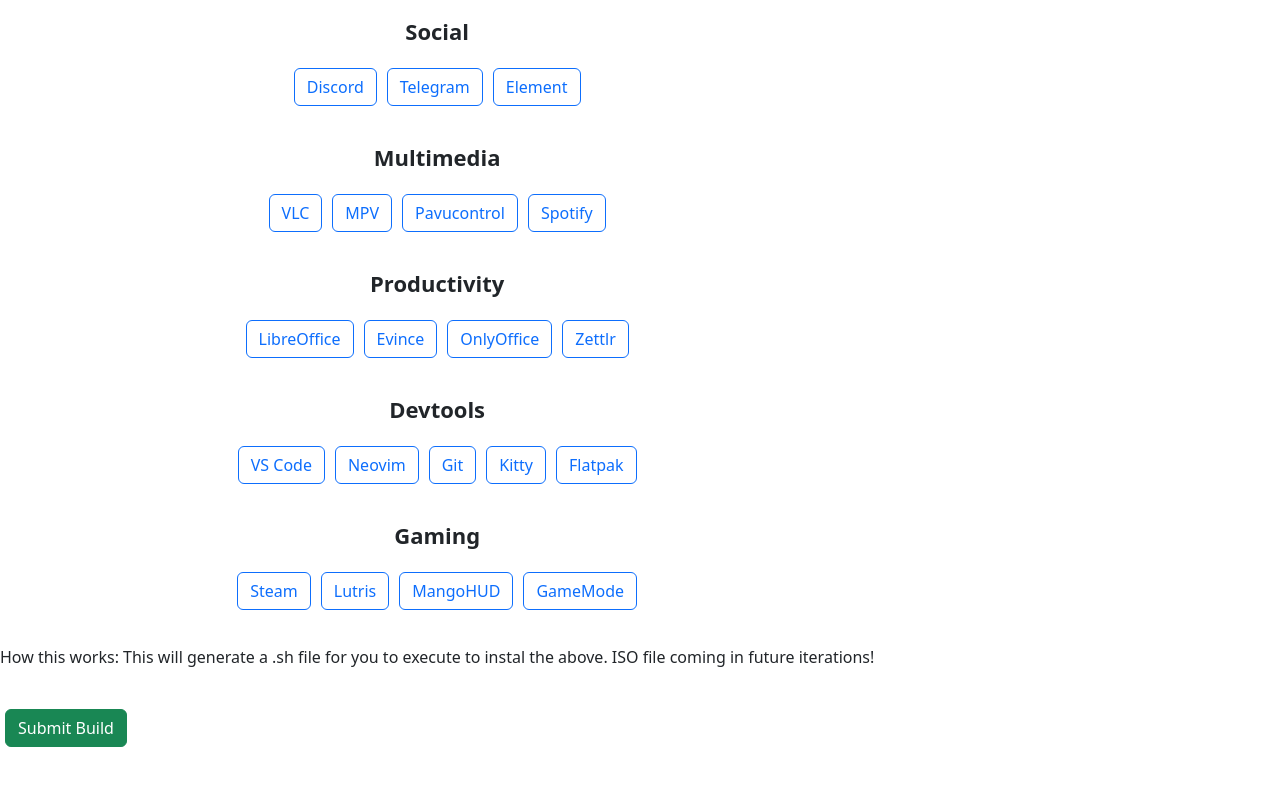
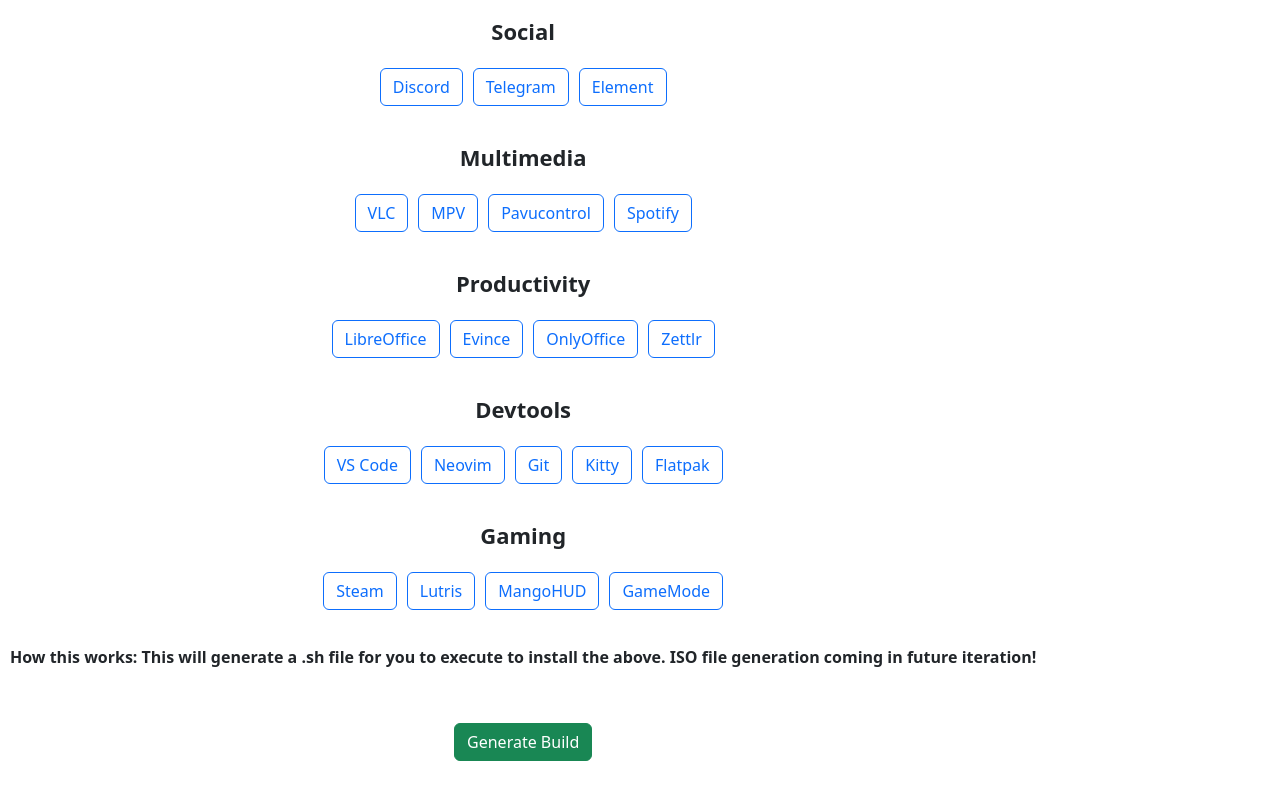
Before and after one commit to Iantaw/BuildMyDistro, a React (Vite) app in the folder BuildMyDistro/: page / in a window 1280 px wide. Shown: the part 558-1358 px from the top of the page. Before the commit the page ends 1310 px from the top, so only its background shows below. Built offline with nearby package versions, Linux system fonts and the light colour scheme; no server answers; the database is empty.

Commit message:
Added loading spinner

```diff
--- a/BuildMyDistro/src/App.css
+++ b/BuildMyDistro/src/App.css
@@ -216,3 +216,17 @@
 .btn {
   margin: 5px;
 }
+
+.disclaimer {
+  text-align: center;
+  font-weight: bold;
+  margin: 10px;
+  margin-bottom: 30px;
+}
+
+.submit-button {
+  position: relative;
+  align-items: center;
+  text-align: center;
+  margin-bottom: 50px;
+}
--- a/BuildMyDistro/src/App.tsx
+++ b/BuildMyDistro/src/App.tsx
@@ -8,6 +8,7 @@
   const [apiKey, setApiKey] = useState<string | null>(null)
   const [selectedOS, setSelectedOS] = useState<string | undefined>(undefined)
   const osOptions = ['Debian', 'Arch', 'Ubuntu']
+  const [isClicked, setIsClicked] = useState(false);
   const [selectedSecurity, setSelectedSecurity] = useState<string[]>([])
   const [selectedBrowsers, setSelectedBrowsers] = useState<string[]>([])
   const [selectedSocial, setSelectedSocial] = useState<string[]>([])
@@ -68,6 +69,8 @@
       console.log('API key not loaded yet')
       return
     }
+
+    setIsClicked(true);
 
     try {
       const ai = new GoogleGenAI({
@@ -172,14 +175,22 @@
         'gaming-selector'
       )}
       <p className="disclaimer">
-        How this works: This will generate a .sh file for you to execute to instal the above.
-        ISO file coming in future iterations!
+        How this works: This will generate a .sh file for you to execute to install the above.
+        ISO file generation coming in future iteration!
       </p>
-      <button className="btn btn-success mt-4" onClick={handleSubmit}>
-        Submit Build
-      </button>
+      <div className='submit-button'>
+        {isClicked ? (
+            <div className="spinner-border" role="status">
+              <span className="sr-only"></span>
+            </div>
+          ) : (
+            <button className="btn btn-success mt-4" onClick={handleSubmit}>
+              Generate Build
+            </button>
+          )}
+      </div>
     </>
-  )
+  );
 }
 
 export default App
```
